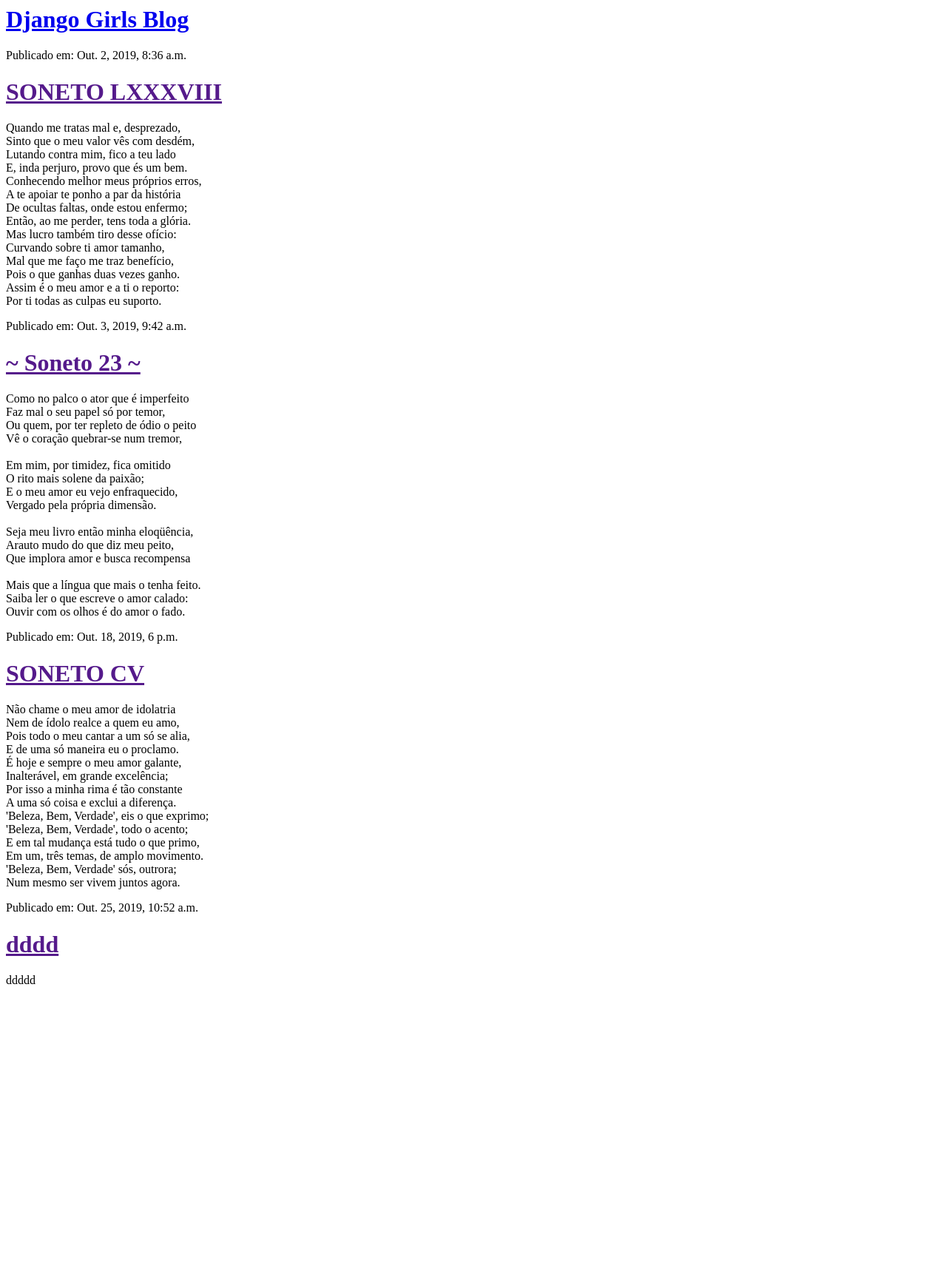
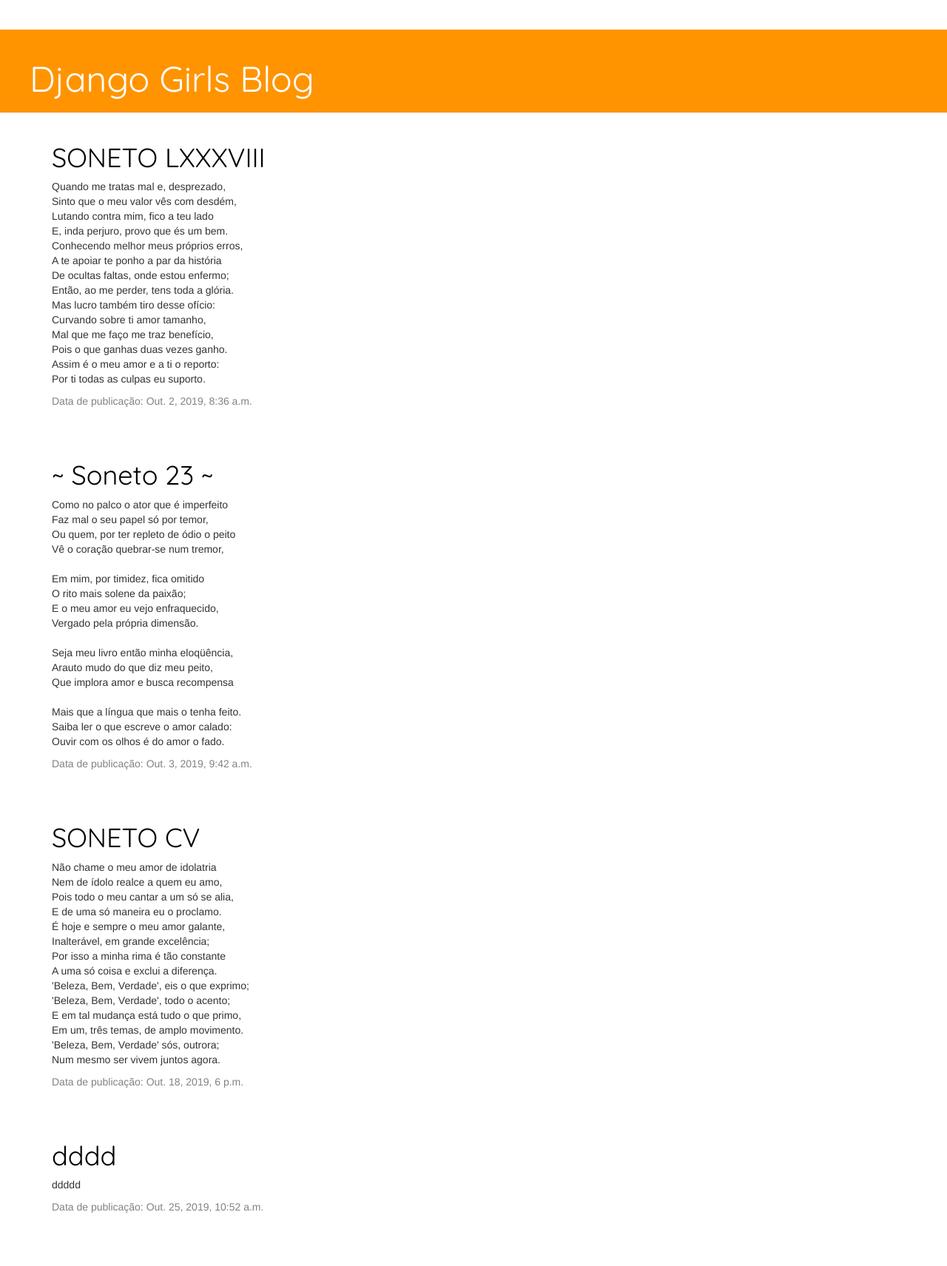
Before and after one commit to gomaaygo/my-first-blog, a Django app: page / in a window 1280 px wide. Shown: the whole page at 74% size. Before the commit the page ends 1330 px from the top, so only its background shows below. Run offline with Django 3.2, Linux system fonts and the light colour scheme; data comes from the database, SQL or seed files in the repository; both versions use the stored data as it was after the commit; some libraries are stand-ins or nearby versions.

Commit message:
Adicionando páginas e formulários

```diff
--- /dev/null
+++ b/blog/static/css/blog.css
@@ -0,0 +1,46 @@
+h1 a {
+    color: #147985;
+    font-family: 'Quicksand';
+}
+
+body {
+
+}
+
+.page-header {
+    background-color: #ff9400;
+    margin-top: 0;
+    padding: 20px 20px 20px 40px;
+}
+.page-header h1, .page-header h1 a, .page-header h1 a:visited, .page-header h1 a:active {
+    color: #ffffff;
+    font-size: 36pt;
+    text-decoration: none;
+}
+.content {
+    margin-left: 40px;
+}
+h1, h2, h3, h4 {
+    font-family: 'Quicksand', cursive;
+}
+.date {
+    color: #828282;
+}
+.save {
+    float: right;
+}
+.post-form textarea, .post-form input {
+    width: 100%;
+}
+.top-menu, .top-menu:hover, .top-menu:visited {
+    color: #ffffff;
+    float: right;
+    font-size: 26pt;
+    margin-right: 20px;
+}
+.post {
+    margin-bottom: 70px;
+}
+.post h1 a, .post h1 a:visited {
+        color: #000000;
+}
--- /dev/null
+++ b/blog/templates/blog/base.html
@@ -0,0 +1,30 @@
+{% load staticfiles %}
+<html>
+<head>
+    <title>Blog Django Girls</title>
+    <link rel="stylesheet" href="{% static 'css/blog.css' %}">
+    <link rel="stylesheet"
+    href="//maxcdn.bootstrapcdn.com/bootstrap/3.2.0/css/bootstrap.min.css">
+    <link rel="stylesheet"
+    href="//maxcdn.bootstrapcdn.com/bootstrap/3.2.0/css/bootstrap-theme.min.css">
+    <link href="https://fonts.googleapis.com/css?family=Quicksand&display=swap"
+    rel="stylesheet" type="text/css">
+</head>
+<body>
+    <div class="page-header">
+        {% if user.is_authenticated %}
+            <a href="{% url 'post_new' %}" class="top-menu"><span class="glyphicon glyphicon-plus"></span></a>
+        {% endif %}
+        <h1><a href="/">Django Girls Blog</a></h1>
+
+    </div>
+    <div class="content container">
+        <div class="row">
+            <div class="col-md-8">
+                {% block content %}
+                {% endblock %}
+            </div>
+        </div>
+    </div>
+</body>
+</html>
--- a/blog/templates/blog/post_list.html
+++ b/blog/templates/blog/post_list.html
@@ -1,18 +1,18 @@
-<html>
-<head>
-<title>Blog Django Girls</title>
-</head>
+{% extends 'blog/base.html' %}
+{% load staticfiles %}
+
 <body>
-    <div>
-    <h1><a href="/">Django Girls Blog</a></h1>
-    </div>
-    {% for post in posts %}
-    <div>
-    <p>Publicado em: {{ post.published_date }}</p>
-    <h1><a href="">{{ post.title }}</a></h1>
-    <p>{{ post.text|linebreaksbr }}</p>
-    </div>
-    {% endfor %}
+
+    {% block content %}
+        {% for post in posts %}
+        <div class="post">
+        <h1><a href="{% url 'post_detail' pk=post.pk %}">{{ post.title }}</a></h1>
+        <p>{{ post.text|linebreaksbr }}</p>
+        <div class="date">
+            <p>Data de publicação: {{ post.published_date }}</p>
+        </div>
+        </div>
+        {% endfor %}
+    {% endblock %}
 
 </body>
-</html>
--- a/blog/urls.py
+++ b/blog/urls.py
@@ -3,4 +3,7 @@ from . import views
 
 urlpatterns = [
     path('', views.post_list, name='post_list'),
+    path('post/<int:pk>/', views.post_detail, name='post_detail'),
+    path('post/new', views.post_new, name='post_new'),
+    path('post/<int:pk>/edit/', views.post_edit, name='post_edit'),
 ]
--- a/blog/views.py
+++ b/blog/views.py
@@ -1,9 +1,48 @@
 from django.shortcuts import render
 from django.utils import timezone
 from .models import Post
+from django.shortcuts import render, get_object_or_404
+from .forms import PostForm
+from django.shortcuts import redirect
 
 
 def post_list(request):
     posts = Post.objects.filter(
         published_date__lte=timezone.now()).order_by('published_date')
     return render(request, 'blog/post_list.html', {'posts': posts})
+
+
+def post_detail(request, pk):
+    post = get_object_or_404(Post, pk=pk)
+    return render(request, 'blog/post_detail.html', {'post': post})
+
+
+def post_new(request):
+    if request.method == "POST":
+        form = PostForm(request.POST)
+        if form.is_valid():
+            post = form.save(commit=False)
+            post.author = request.user
+            post.published_date = timezone.now()
+            post.save()
+            return redirect('post_detail', pk=post.pk)
+    else:
+        form = PostForm()
+
+    return render(request, 'blog/post_edit.html', {'form': form})
+
+
+def post_edit(request, pk):
+    post = get_object_or_404(Post, pk=pk)
+    if request.method == "POST":
+        form = PostForm(request.POST, instance=post)
+        if form.is_valid():
+            post = form.save(commit=False)
+            post.author = request.user
+            post.published_date = timezone.now()
+            post.save()
+            return redirect('post_detail', pk=post.pk)
+    else:
+        form = PostForm(instance=post)
+
+    return render(request, 'blog/post_edit.html', {'form': form})
```
Also changed, not shown: blog/forms.py (added, +8 -0 lines), blog/templates/blog/post_detail.html (added, +20 -0 lines), blog/templates/blog/post_edit.html (added, +9 -0 lines), db.sqlite3.
